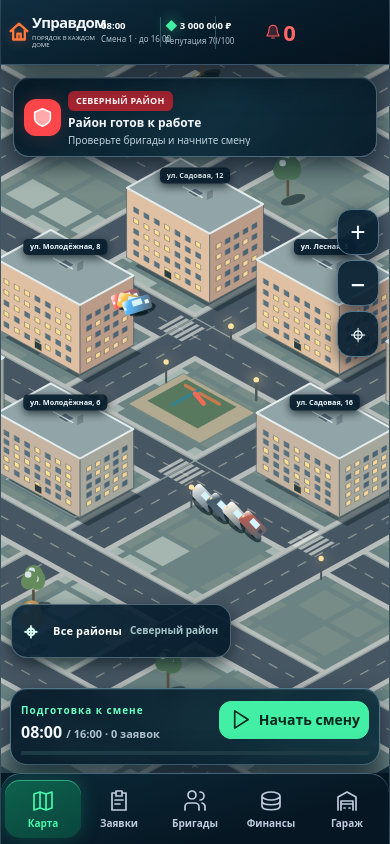
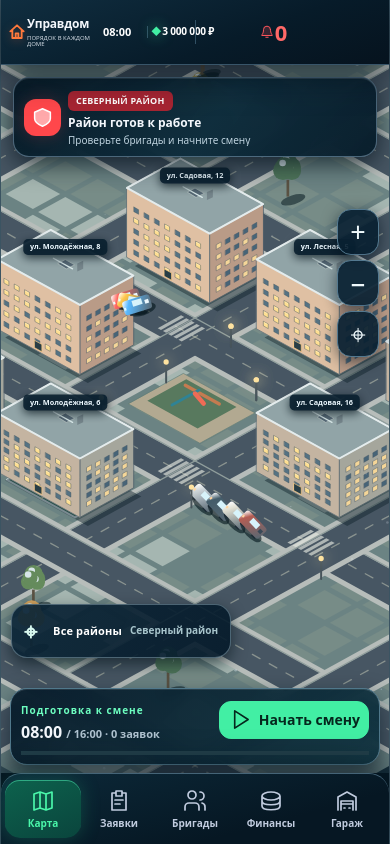
Before and after one commit to fowov2-jpg/-, a website with bundled scripts: page web/index.html in a window 390 px wide. Built offline with nearby package versions, Linux system fonts and the light colour scheme.

Commit message:
Prevent phone header collisions at 360 and 412 dp

```diff
--- a/web/style.css
+++ b/web/style.css
@@ -173,3 +173,34 @@ nav .nav-count{position:absolute;left:21px;top:-10px;background:#fe4248;color:wh
  header .stat small{font-size:7px}
  header .stats{grid-template-columns:minmax(33px,.68fr) minmax(29px,.6fr) minmax(65px,1.46fr) minmax(18px,.42fr)}
 }
+
+
+/* Pixel-checked 360–412 dp toolbar: fixed-size clock/weather, flexible cash amount. */
+@media(max-width:700px){
+ header{display:flex;flex-wrap:nowrap;gap:4px;padding-left:8px;padding-right:8px}
+ header .brand{width:90px;min-width:90px;max-width:90px;flex:0 0 90px;gap:2px}
+ header .brand>svg{width:16px;height:16px}
+ header .brand>div{min-width:0}
+ header .brand h1{font-size:12px;line-height:1.15;letter-spacing:-.2px}
+ header .brand small{font-size:6px;line-height:1.05;max-width:69px}
+ header .stats{
+  flex:1 1 auto;width:auto;min-width:0;
+  display:grid;grid-template-columns:44px 48px minmax(0,1fr) 32px;gap:0
+ }
+ header .stat{padding-left:3px;min-width:0}
+ header .clock-stat{padding-left:3px}
+ header .stat strong{font-size:11px;line-height:1.1;gap:1px;min-width:0}
+ header .clock-stat small,header .budget small{display:none}
+ header .weather small{font-size:7px}
+ header .weather .weather-symbol{font-size:13px}
+ header .budget .cash-icon{font-size:10px}
+ header .budget .money{font-size:clamp(9px,2.6vw,11px);letter-spacing:-.25px}
+ header .notifications{padding-left:2px}
+ header .notifications strong{font-size:12px}
+ header .notifications svg{width:14px;height:14px}
+}
+@media(max-width:380px){
+ header .brand{width:86px;min-width:86px;max-width:86px;flex-basis:86px}
+ header .stats{grid-template-columns:42px 43px minmax(0,1fr) 28px}
+ header .budget .money{font-size:9px}
+}
```
